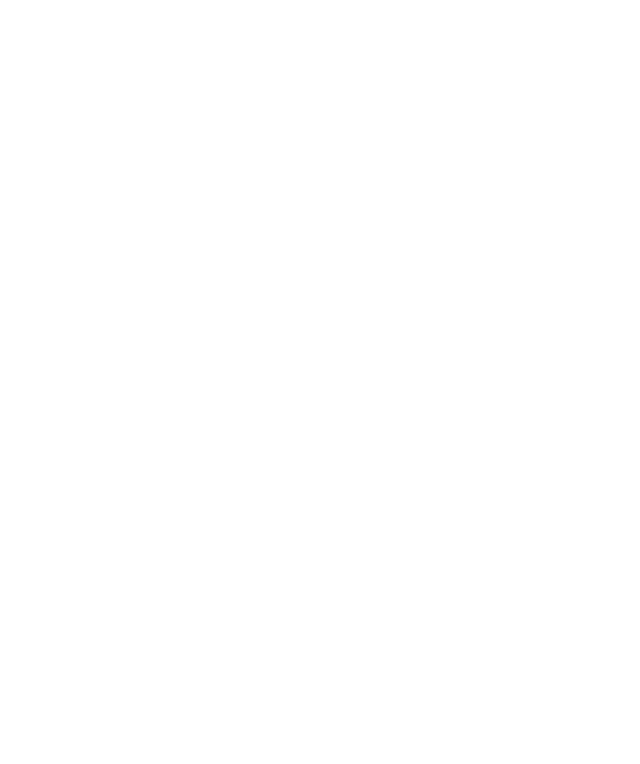
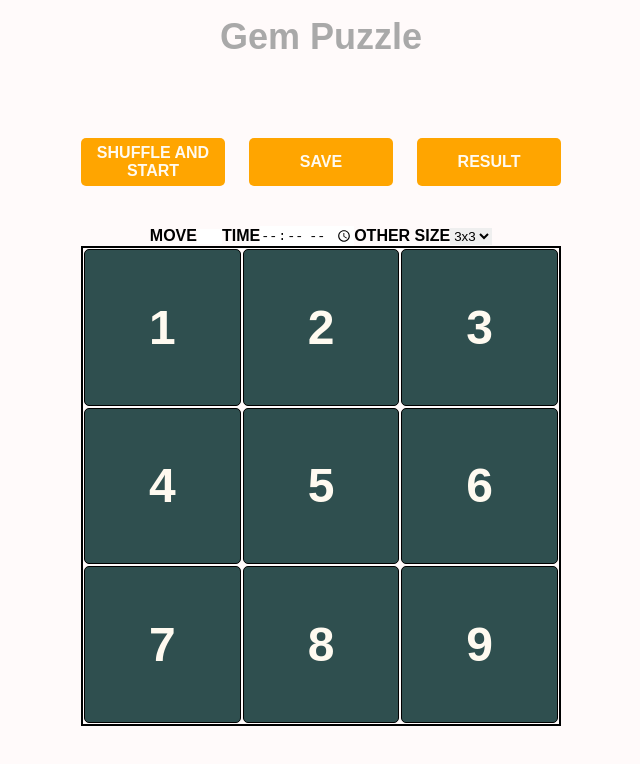
Before and after one commit to kanoplich/JSFE2022Q3, a plain HTML site: page gem-puzzle/index.html in a window 1280 px wide. Shown: the whole page, without its empty margins (319-959 px from the left). Drawn offline with Linux system fonts and the light colour scheme.

Commit message:
feat: add html and css

```diff
--- a/gem-puzzle/index.html
+++ b/gem-puzzle/index.html
@@ -4,9 +4,52 @@
   <meta charset="UTF-8">
   <meta http-equiv="X-UA-Compatible" content="IE=edge">
   <meta name="viewport" content="width=device-width, initial-scale=1.0">
+  <link rel="stylesheet" href="style.css">
   <title>Gem Puzzle</title>
 </head>
 <body>
+  <!-- <div class="container">
+  <h1>Gem Puzzle</h1>
+    <div class="menu__container">
+      <div class="puzzle__buttons">
+        <button class="start">Shuffle and start</button>
+        <button class="save">Save</button>
+        <button class="result">Result</button>
+      </div>
+      <form class="form">
+        <label for="text">Move</label>
+        <input type="text" name="move" id="move" size="1">
+        <label for="time">Time</label>
+        <input type="time" name="time" id="time">
+        <label for="size">Other size</label>
+        <select name="size" id="size">
+          <option value="3">3x3</option>
+          <option value="4">4x4</option>
+          <option value="5">5x5</option>
+          <option value="6">6x6</option>
+          <option value="7">7x7</option>
+          <option value="8">8x8</option>
+        </select>
+      </form>
+    </div>
+    <div class="puzzle__wrapper">
+      <div class="puzzle">
+        <div class="puzzle__content">
+          <div class="puzzle__item">
+            <div class="item">1</div>
+            <div class="item">2</div>
+            <div class="item">3</div>
+            <div class="item">4</div>
+            <div class="item">5</div>
+            <div class="item">6</div>
+            <div class="item">7</div>
+            <div class="item">8</div>
+            <div class="item">9</div>
+          </div>
+        </div>
+      </div>
+    </div>
+  </div> -->
   <script src="script.js"></script>
 </body>
 </html>
--- a/gem-puzzle/script.js
+++ b/gem-puzzle/script.js
@@ -0,0 +1,44 @@
+const BODY = document.querySelector("body");
+
+BODY.innerHTML = `  <div class="container">
+                      <h1>Gem Puzzle</h1>
+                        <div class="menu__container">
+                          <div class="puzzle__buttons">
+                            <button class="start">Shuffle and start</button>
+                            <button class="save">Save</button>
+                            <button class="result">Result</button>
+                          </div>
+                          <form class="form">
+                            <label for="text">Move</label>
+                            <input type="text" name="move" id="move" size="1">
+                            <label for="time">Time</label>
+                            <input type="time" name="time" id="time">
+                            <label for="size">Other size</label>
+                            <select name="size" id="size">
+                              <option value="3">3x3</option>
+                              <option value="4">4x4</option>
+                              <option value="5">5x5</option>
+                              <option value="6">6x6</option>
+                              <option value="7">7x7</option>
+                              <option value="8">8x8</option>
+                            </select>
+                          </form>
+                        </div>
+                        <div class="puzzle__wrapper">
+                          <div class="puzzle">
+                            <div class="puzzle__content">
+                              <div class="puzzle__item">
+                                <div class="item">1</div>
+                                <div class="item">2</div>
+                                <div class="item">3</div>
+                                <div class="item">4</div>
+                                <div class="item">5</div>
+                                <div class="item">6</div>
+                                <div class="item">7</div>
+                                <div class="item">8</div>
+                                <div class="item">9</div>
+                              </div>
+                            </div>
+                          </div>
+                        </div>
+                      </div>`
--- /dev/null
+++ b/gem-puzzle/style.css
@@ -0,0 +1,120 @@
+*,
+*::before,
+*::after {
+  margin: 0;
+  padding: 0;
+  border: 0;
+  box-sizing: border-box;
+}
+body {
+  font-family: Arial, Helvetica, sans-serif;
+  background-color: snow;
+}
+h1 {
+  display: flex;
+  justify-content: center;
+  margin-top: 2vh;
+  font-size: 36px;
+  color: darkgrey;
+}
+.container {
+  max-width: 1200px;
+  width: calc(100% - 30px);
+  margin: 0 auto;
+}
+.puzzle__buttons {
+  display: flex;
+  justify-content: space-between;
+  align-items: center;
+  max-width: 30em;
+  margin: 0 auto;
+  margin-top: 10vh;
+  gap: 4px;
+}
+.start,
+.save,
+.result {
+  cursor: pointer;
+  border: none;
+  text-transform: uppercase;
+  border-radius: 5px;
+  width: 9em;
+  height: 3em;
+  background-color: orange;
+  color: floralwhite;
+  font-size: 16px;
+  font-weight: 600;
+}
+.form {
+  display: flex;
+  justify-content: center;
+  align-items: center;
+  margin: 0 auto;
+  max-width: 30em;
+  margin-top: 5vh;
+  font-size: 16px;
+  font-weight: 600;
+  text-transform: uppercase;
+}
+.puzzle__wrapper {
+  display: flex;
+  justify-content: center;
+  align-items: center;
+  height: 60vh;
+}
+.puzzle {
+  position: relative;
+  display: block;
+  width: 30em;
+  border: 2px solid black;
+}
+.puzzle:after {
+  content: '';
+  display: block;
+  padding-top: 100%;
+}
+.puzzle__content {
+  position: absolute;
+  top: 0;
+  left: 0;
+  width: 100%;
+  height: 100%;
+  padding: 1px;
+}
+.puzzle__item {
+  display: grid;
+  grid-template-columns: repeat(3, 1fr);
+  grid-template-rows: repeat((3, 1fr));
+  grid-gap: 2px;
+  width: 100%;
+  height: 100%;
+}
+.item {
+  background-color: darkslategrey;
+  font-size: 48px;
+  font-weight: 600;
+  color: floralwhite;
+  border: 1px solid black;
+  border-radius: 5px;
+  display: flex;
+  justify-content: center;
+  align-items: center;
+  width: 100%;
+  height: 100%;
+}
+
+@media screen and (max-width: 399px) {
+  .container{
+    width: calc(100% - 20px);
+  }
+  .menu__container {
+    display: flex;
+    justify-content: space-between;
+    align-items: center;
+    height: 30vh;
+  }
+  .form,
+  .puzzle__buttons {
+    flex-direction: column;
+  }
+}
```
